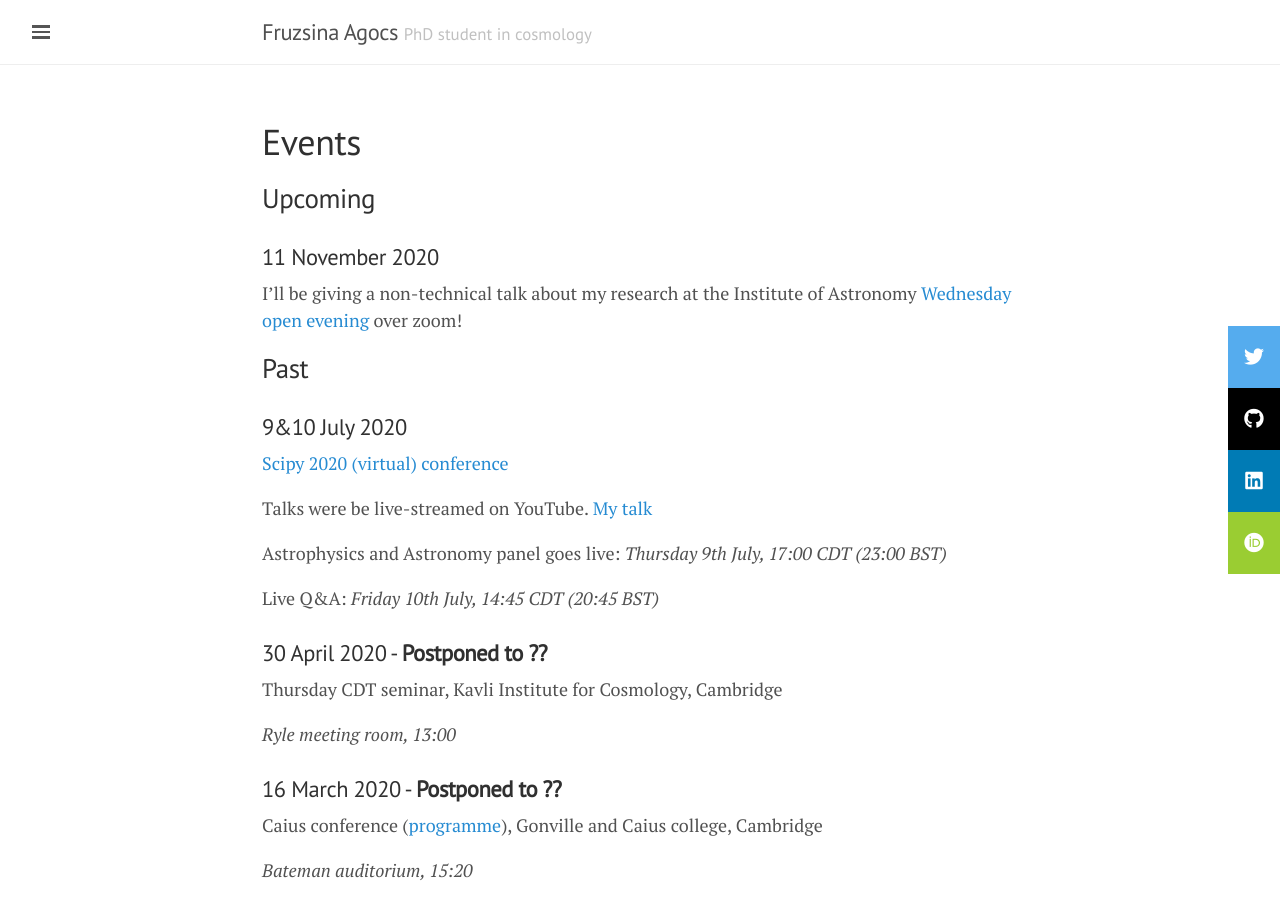
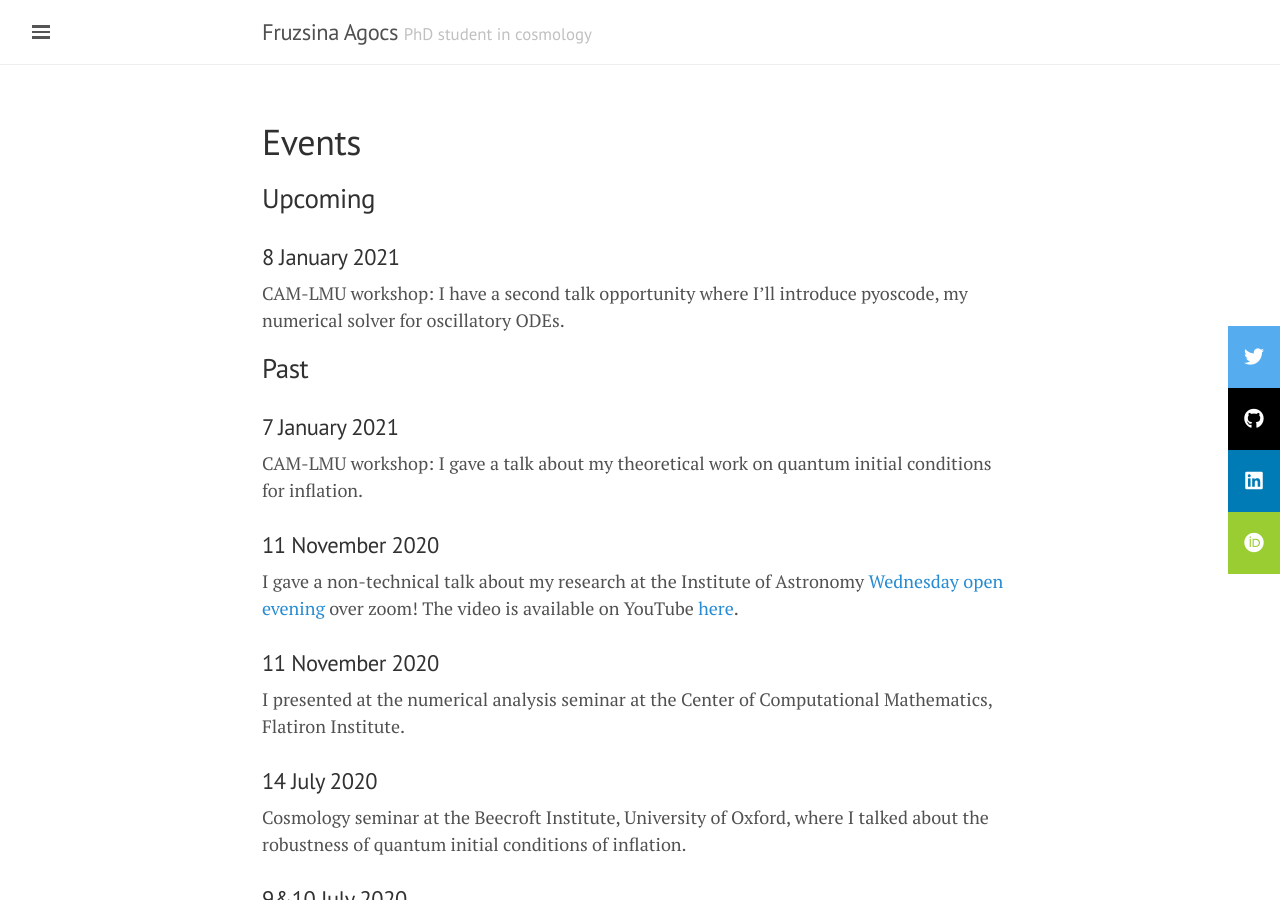
Before and after one commit to fruzsinaagocs/fruzsinaagocs.github.io, a Jekyll site: the page built from events.md, in a window 1280 px wide and 900 px high. Built offline with Jekyll 4.4.1, drawn with Linux system fonts in a browser that asks for light colours; formulas are drawn with MathJax 3.

Commit message:
Updated publications, events, and twitter handle

```diff
--- a/_config.yml
+++ b/_config.yml
@@ -14,7 +14,7 @@ plugins:
     - jekyll-seo-tag
 paginate:            5
 paginate_path: "page:num"
-twitter_username: "@caianforphysics"
+twitter_username: "@astrofruzsi"
 github_username: "fruzsinaagocs"
 linkedin_username: "fruzsina-julia-agocs"
 # To render maths:
--- a/events.md
+++ b/events.md
@@ -5,12 +5,34 @@ title: Events
 
 ## Upcoming
 
-### 11 November 2020
 
-I'll be giving a non-technical talk about my research at the Institute of Astronomy [Wednesday open evening](https://www.public.ast.cam.ac.uk) over zoom!
+### 8 January 2021
+
+CAM-LMU workshop: I have a second talk opportunity where I'll introduce
+pyoscode, my numerical solver for oscillatory ODEs.
 
 Past
 ----
+
+### 7 January 2021
+
+CAM-LMU workshop: I gave a talk about my theoretical work on quantum
+initial conditions for inflation.
+
+### 11 November 2020
+
+I gave a non-technical talk about my research at the Institute of Astronomy [Wednesday open evening](https://www.public.ast.cam.ac.uk) over zoom! The video is available on YouTube [here](https://www.youtube.com/watch?v=Nt1kaS4tpFk).
+
+### 11 November 2020
+
+I presented at the numerical analysis seminar at the Center of Computational
+Mathematics, Flatiron Institute.
+
+### 14 July 2020
+
+Cosmology seminar at the Beecroft Institute, University of Oxford, where I
+talked about the robustness of quantum initial conditions of inflation.
+
 ### 9&10 July 2020
 [Scipy 2020 (virtual) conference](https://www.scipy2020.scipy.org)
 
```
Also changed, not shown: pubs-posters.md (+6 -0 lines).
